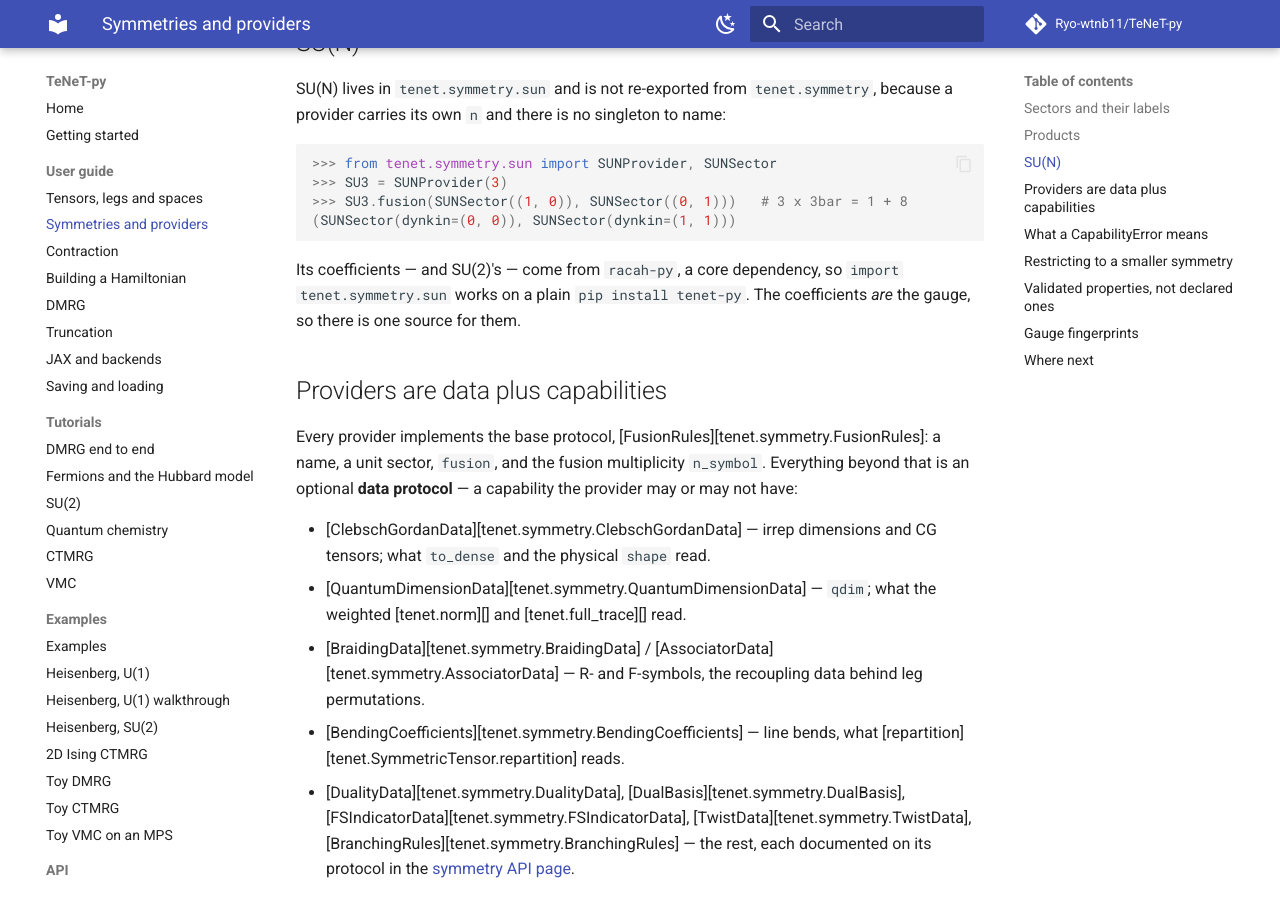
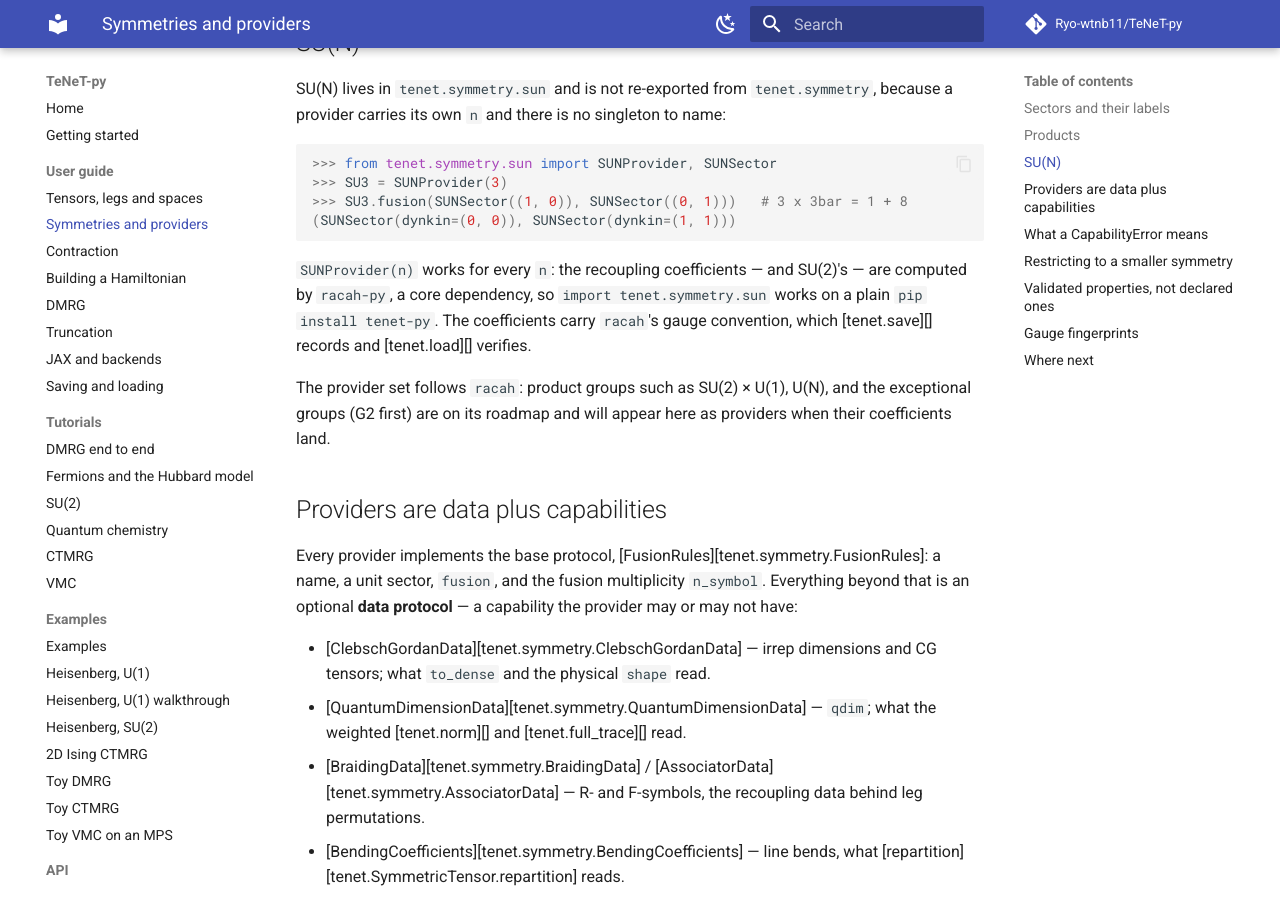
Before and after one commit to Ryo-wtnb11/TeNeT-py, an MkDocs documentation site: the page built from docs/guide/symmetries-and-providers.md, in a window 1280 px wide and 900 px high, scrolled down 1328 px. Built offline with MkDocs 1.6.1 and Material for MkDocs 9.7.7, drawn with Linux system fonts in a browser that asks for light colours; comment, search, counter and statistics services are not loaded.

Commit message:
docs: SU(N) stated by what it does, for every N, and what follows it on racah's roadmap

````diff
--- a/docs/guide/symmetries-and-providers.md
+++ b/docs/guide/symmetries-and-providers.md
@@ -65,9 +65,14 @@ because a provider carries its own `n` and there is no singleton to name:
 
 ```
 
-Its coefficients — and SU(2)'s — come from `racah-py`, a core dependency, so
-`import tenet.symmetry.sun` works on a plain `pip install tenet-py`. The coefficients
-*are* the gauge, so there is one source for them.
+`SUNProvider(n)` works for every `n`: the recoupling coefficients — and SU(2)'s — are
+computed by `racah-py`, a core dependency, so `import tenet.symmetry.sun` works on a
+plain `pip install tenet-py`. The coefficients carry `racah`'s gauge convention, which
+[tenet.save][] records and [tenet.load][] verifies.
+
+The provider set follows `racah`: product groups such as SU(2) × U(1), U(N), and the
+exceptional groups (G2 first) are on its roadmap and will appear here as providers when
+their coefficients land.
 
 ## Providers are data plus capabilities
 
````
Also changed, not shown: 1 other file.
